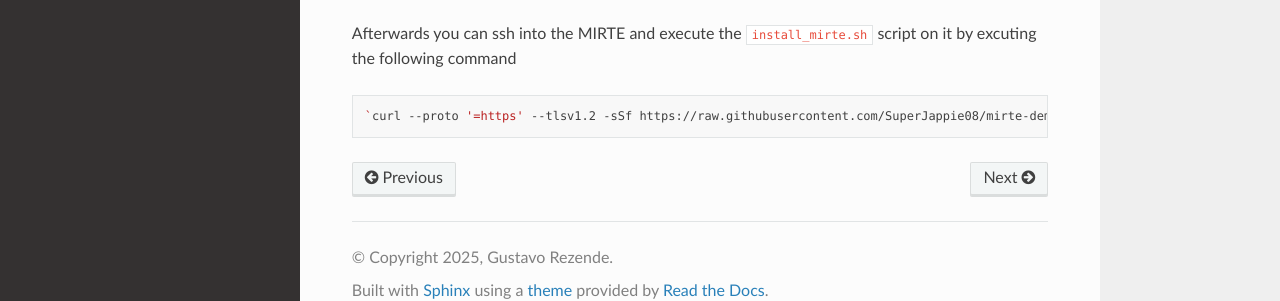
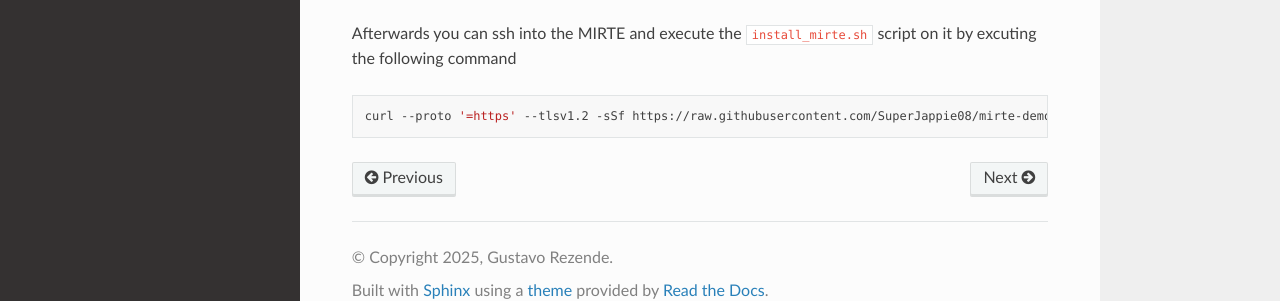
Before and after one commit to kas-lab/mirte_playground, a Sphinx documentation site: the page built from docs/source/mirte_setup.md, in a window 1280 px wide and 900 px high, scrolled down 2169 px. Shown: the part 573-874 px from the top of the window. Built offline with Sphinx 7.4.7 and the Read the Docs theme 3.1.0, drawn with Linux system fonts in a browser that asks for light colours.

````diff
--- a/docs/source/mirte_setup.md
+++ b/docs/source/mirte_setup.md
@@ -81,5 +81,5 @@ sudo iptables -t nat -A POSTROUTING -o $wifi -j MASQUERADE
 
 Afterwards you can ssh into the MIRTE and execute the `install_mirte.sh` script on it by excuting the following command
 ```bash
-`curl --proto '=https' --tlsv1.2 -sSf https://raw.githubusercontent.com/SuperJappie08/mirte-demo-ensurance/refs/heads/development-detection/install_mirte.sh | bash`
+curl --proto '=https' --tlsv1.2 -sSf https://raw.githubusercontent.com/SuperJappie08/mirte-demo-ensurance/refs/heads/development-detection/install_mirte.sh | bash
 ```
````
